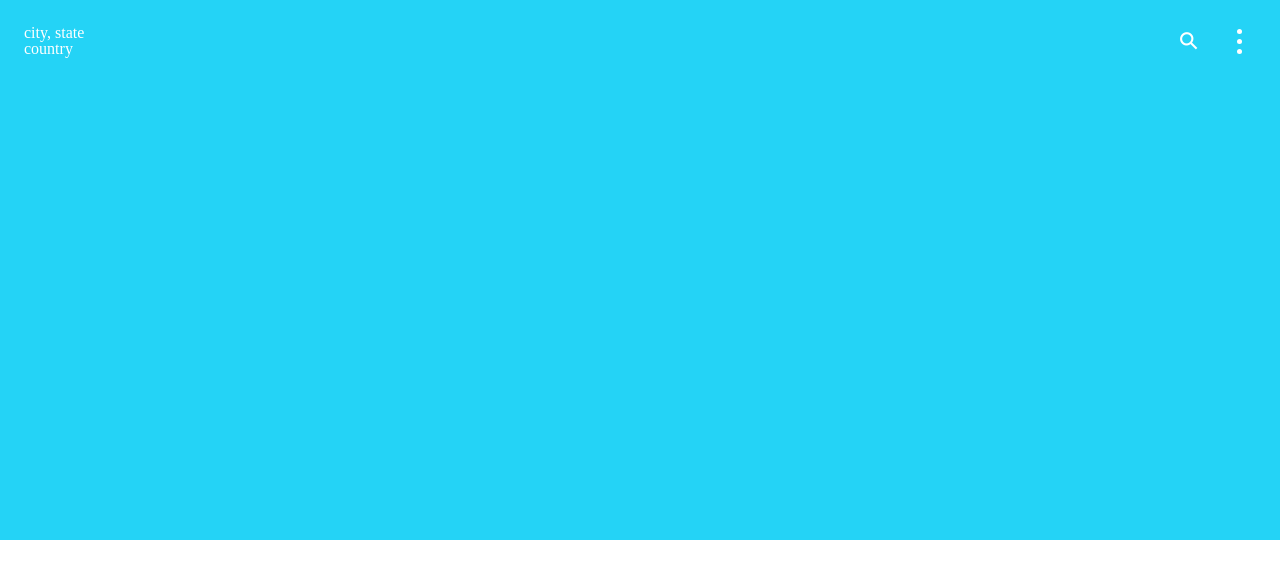
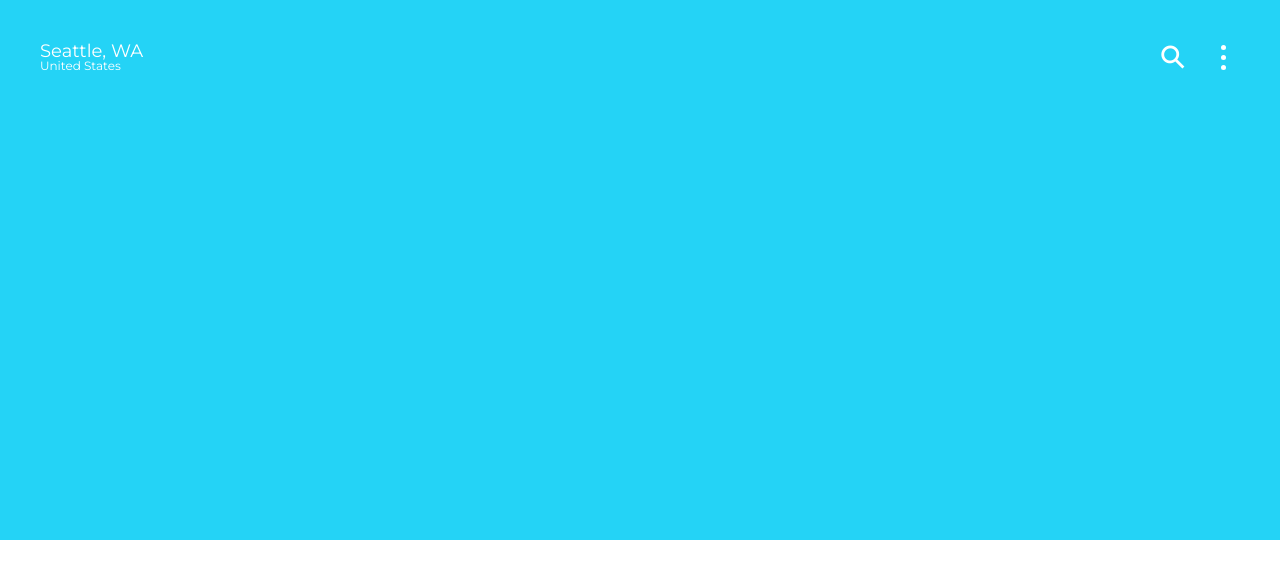
Before and after one commit to SEAjamieD/angular-weather, an Angular app: page / in a window 1280 px wide. Shown: the top 578 px of the page. Built offline with nearby package versions, Linux system fonts and the light colour scheme.

Commit message:
Add variables file, font, and spruce a little

```diff
--- /dev/null
+++ b/src/_variables.scss
@@ -0,0 +1,11 @@
+// sizing
+$xsmall: 4;
+$small: 8;
+$medium: 16;
+$large: 32;
+$xlarge: 64;
+$xxlarge: 128;
+
+// colors
+$electric-blue: #24d3f6;
+$electric-blue-light: #bdf1fc;
--- a/src/app/app.component.scss
+++ b/src/app/app.component.scss
@@ -1,8 +1,10 @@
+@import "../variables";
+
 #app {
   position: relative;
   overflow: hidden;
   height: 100vh;
-  background: #24d3f6;
+  background: $electric-blue;
 }
 
 #pusher {
--- a/src/app/components/nav-menu/nav-menu.component.scss
+++ b/src/app/components/nav-menu/nav-menu.component.scss
@@ -1,3 +1,5 @@
+@import "../../../variables";
+
 nav {
   position: absolute;
   top: 0;
@@ -5,7 +7,7 @@
   height: 100%;
   width: 50%;
   transform: translate3d(100%, 0, 0);
-  background: white;
+  background: $electric-blue-light;
   z-index: 100;
   visibility: hidden;
   transition: 0.4s;
--- a/src/app/components/navbar/navbar.component.html
+++ b/src/app/components/navbar/navbar.component.html
@@ -1,7 +1,7 @@
 <div id="navbar">
   <div id="location" class="nav-item">
-    <span>city, state</span>
-    <span>country</span>
+    <span class="city">Seattle, WA</span>
+    <span class="country">United States</span>
   </div>
   <div id="search" class="nav-item">
     <span>&#9906;</span>
--- a/src/app/components/navbar/navbar.component.scss
+++ b/src/app/components/navbar/navbar.component.scss
@@ -1,8 +1,10 @@
+@import "../../../variables";
+
 #navbar {
   position: relative;
   display: flex;
   align-items: center;
-  padding: 1em;
+  padding: #{$large}px;
   width: 100%;
   color: white;
   z-index: 99;
@@ -18,6 +20,13 @@
     display: flex;
     flex-direction: column;
     padding: 0 0.5em;
+    .city {
+      font-size: 18px;
+      margin-bottom: #{small}px;
+    }
+    .country {
+      font-size: 12px;
+    }
   }
 
   #search {
@@ -25,7 +34,7 @@
     width: 50px;
 
     span {
-      font-size: 24px;
+      font-size: #{$large}px;
       transform: rotate(-45deg);
     }
   }
--- a/src/index.html
+++ b/src/index.html
@@ -1,17 +1,24 @@
-<!doctype html>
+<!DOCTYPE html>
 <html lang="en">
   <head>
-  <meta charset="utf-8">
+    <meta charset="utf-8" />
     <title>HerokuWeather</title>
-  <base href="/">
+    <base href="/" />
 
-  <meta name="viewport" content="width=device-width, initial-scale=1">
-  <link rel="icon" type="image/x-icon" href="favicon.ico">
-  <link rel="manifest" href="manifest.webmanifest">
-  <meta name="theme-color" content="#1976d2">
+    <meta name="viewport" content="width=device-width, initial-scale=1" />
+    <link rel="icon" type="image/x-icon" href="favicon.ico" />
+    <link rel="manifest" href="manifest.webmanifest" />
+    <meta name="theme-color" content="#1976d2" />
+
+    <link
+      href="https://fonts.googleapis.com/css?family=Montserrat|Roboto&display=swap"
+      rel="stylesheet"
+    />
   </head>
   <body>
     <app-root></app-root>
-  <noscript>Please enable JavaScript to continue using this application.</noscript>
+    <noscript
+      >Please enable JavaScript to continue using this application.</noscript
+    >
   </body>
 </html>
--- a/src/styles.scss
+++ b/src/styles.scss
@@ -1,4 +1,4 @@
-/* You can add global styles to this file, and also import other style files */
+@import "variables";
 
 // Eric Meyer Reset
 /* http://meyerweb.com/eric/tools/css/reset/
@@ -133,6 +133,32 @@
 
 // Custom Globals
 
+// fonts
+// font-family: 'Roboto', sans-serif;
+// font-family: 'Montserrat', sans-serif;
+
 * {
   box-sizing: border-box;
+  font-family: "Montserrat", sans-serif;
 }
+
+h1,
+h2,
+h3,
+h4,
+h5,
+h5 {
+  font-family: "Roboto", sans-serif;
+}
+
+h1 {
+  font-size: 36px;
+}
+
+h2 {
+  font-size: 24px;
+}
+
+h3 {
+  font-size: 18px;
+}
```
Lines whose indentation alone changed are shown as unchanged.
